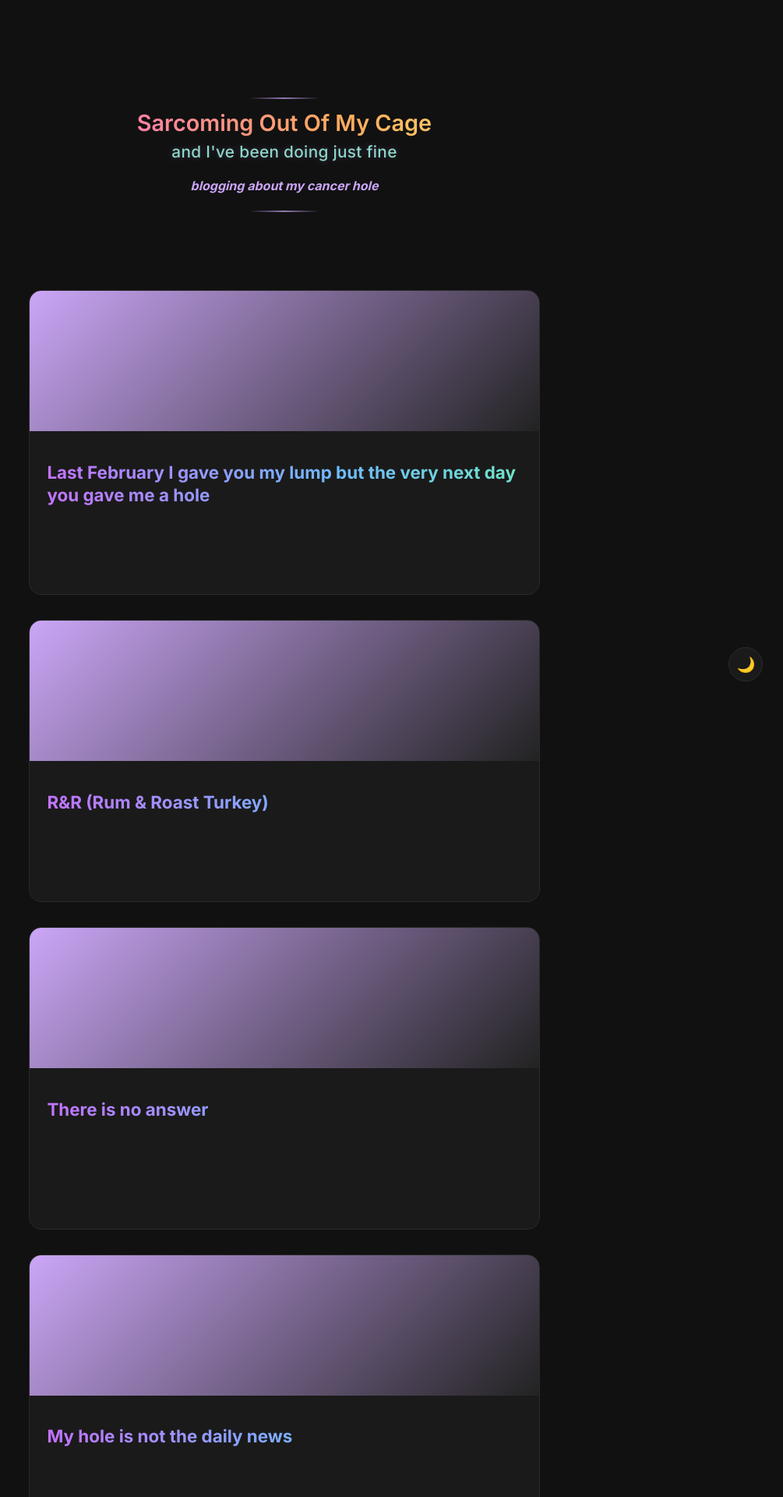
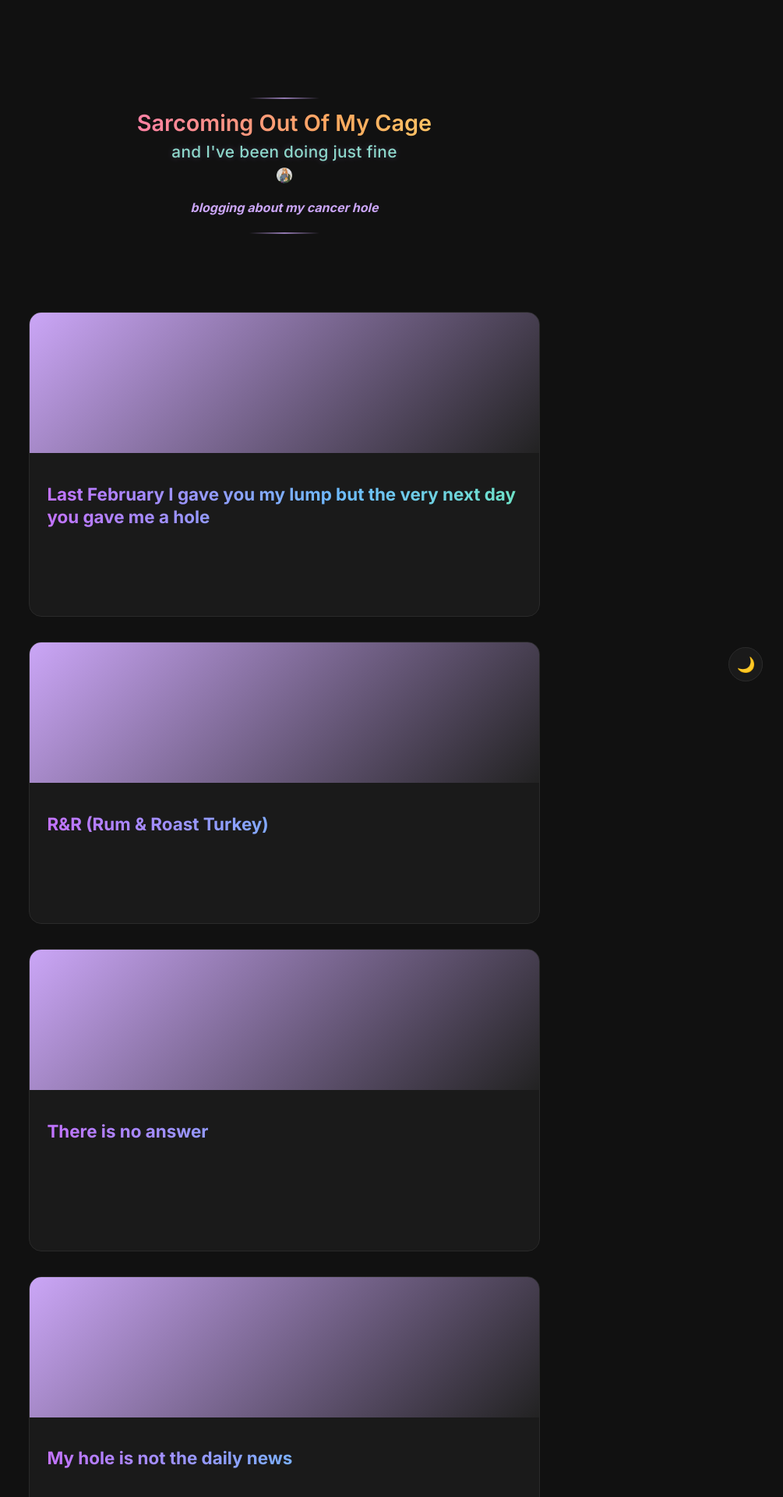
Before and after one commit to Marmitewarlock/suzal, a Jekyll site: the page built from blog.md, in a window 1280 px wide. Shown: the top 1920 px of the page at 78% size, without its empty margins (275-1280 px from the left). Built offline with Jekyll 4.4.1, drawn with Linux system fonts in a browser that asks for light colours.

Commit message:
Update blog.html

```diff
--- a/_layouts/blog.html
+++ b/_layouts/blog.html
@@ -13,6 +13,7 @@ layout: default
       {% if page.subtitle %}
         <h2 class="rv-blog-subtitle">{{ page.subtitle }}</h2>
       {% endif %}
+<img src="/favicon.png" class="rv-header-image" alt="">
 
       {% if page.description %}
         <h4 class="rv-blog-description"><i>{{ page.description }}</i></h4>
```
